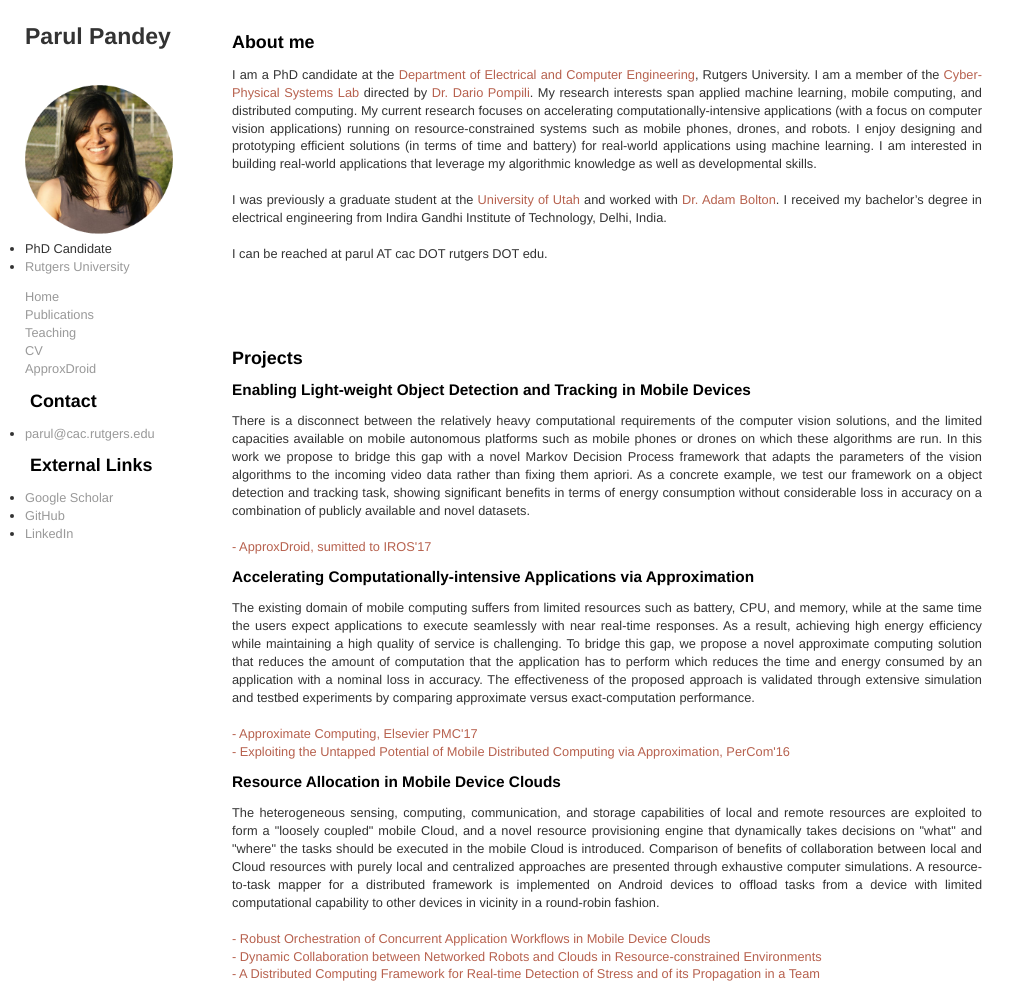
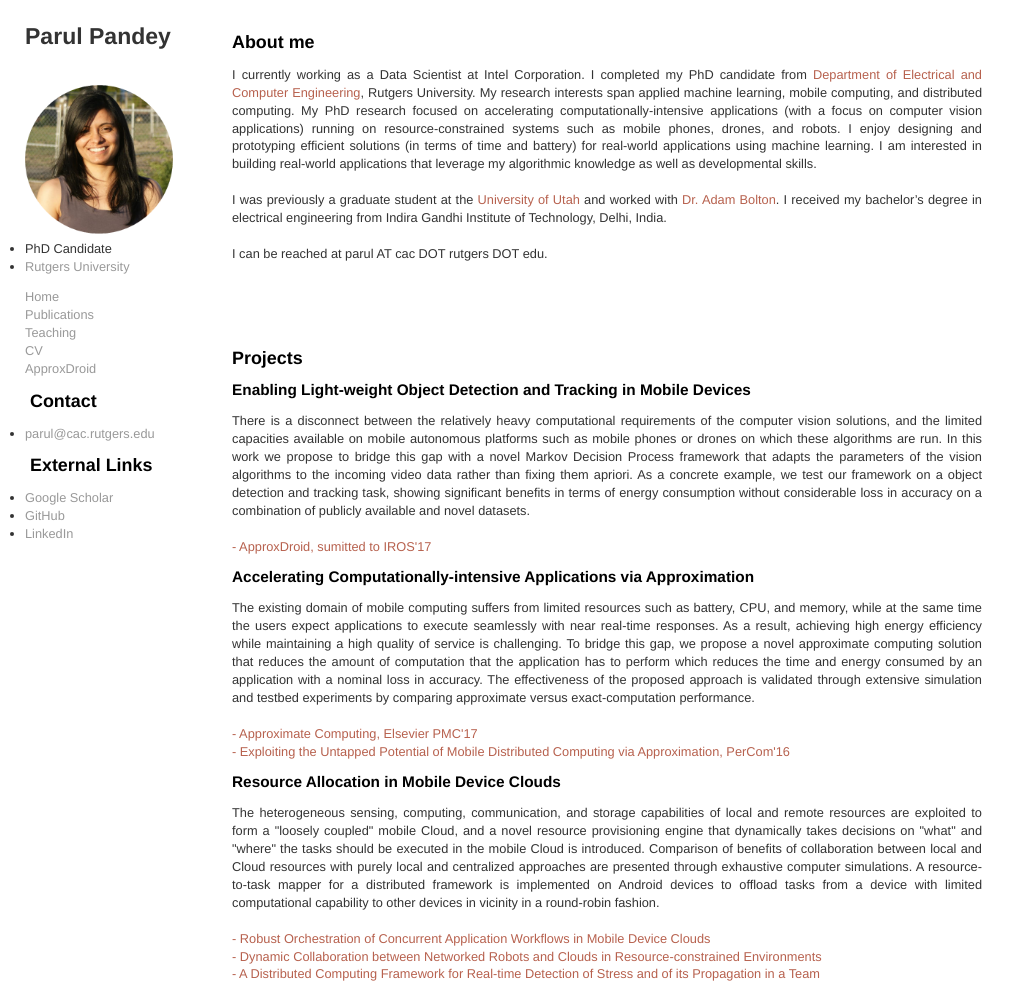
Before and after one commit to parul1985/Parul-Website, a Jekyll site: the page index.html, which Jekyll copies as it is, in a window 1280 px wide and 996 px high. Shown: the whole window, without its empty margins (0-1035 px from the left). Built offline with Jekyll 4.4.1, drawn with Linux system fonts in a browser that asks for light colours.

Commit message:
Update index.html

```diff
--- a/index.html
+++ b/index.html
@@ -44,8 +44,8 @@
 	<div class="rightbody">
 	<h1>About me</h1>
           <p>
-		  I am a PhD candidate at the <a href="http://www.ece.rutgers.edu/">Department of Electrical and Computer Engineering</a>, Rutgers University. I am a member of the <a href="http://nsfcac.rutgers.edu/cps">Cyber-Physical Systems Lab</a> directed by <a href="http://eceweb1.rutgers.edu/~pompili/">Dr. Dario Pompili</a>. My research interests span applied machine learning, mobile computing, and distributed computing.
-              	My current research focuses on accelerating computationally-intensive applications (with a focus on computer vision applications) running on resource-constrained systems such as mobile phones, drones, and robots. I enjoy designing and prototyping efficient solutions (in terms of time and battery) for real-world applications using machine learning.
+		  I currently working as a Data Scientist at Intel Corporation. I completed my PhD candidate from <a href="http://www.ece.rutgers.edu/">Department of Electrical and Computer Engineering</a>, Rutgers University. My research interests span applied machine learning, mobile computing, and distributed computing.
+              	My PhD research focused on accelerating computationally-intensive applications (with a focus on computer vision applications) running on resource-constrained systems such as mobile phones, drones, and robots. I enjoy designing and prototyping efficient solutions (in terms of time and battery) for real-world applications using machine learning.
 		 I am interested in building real-world applications that leverage my algorithmic knowledge as well as developmental skills.
 		 <br />
 		 <br />
```
